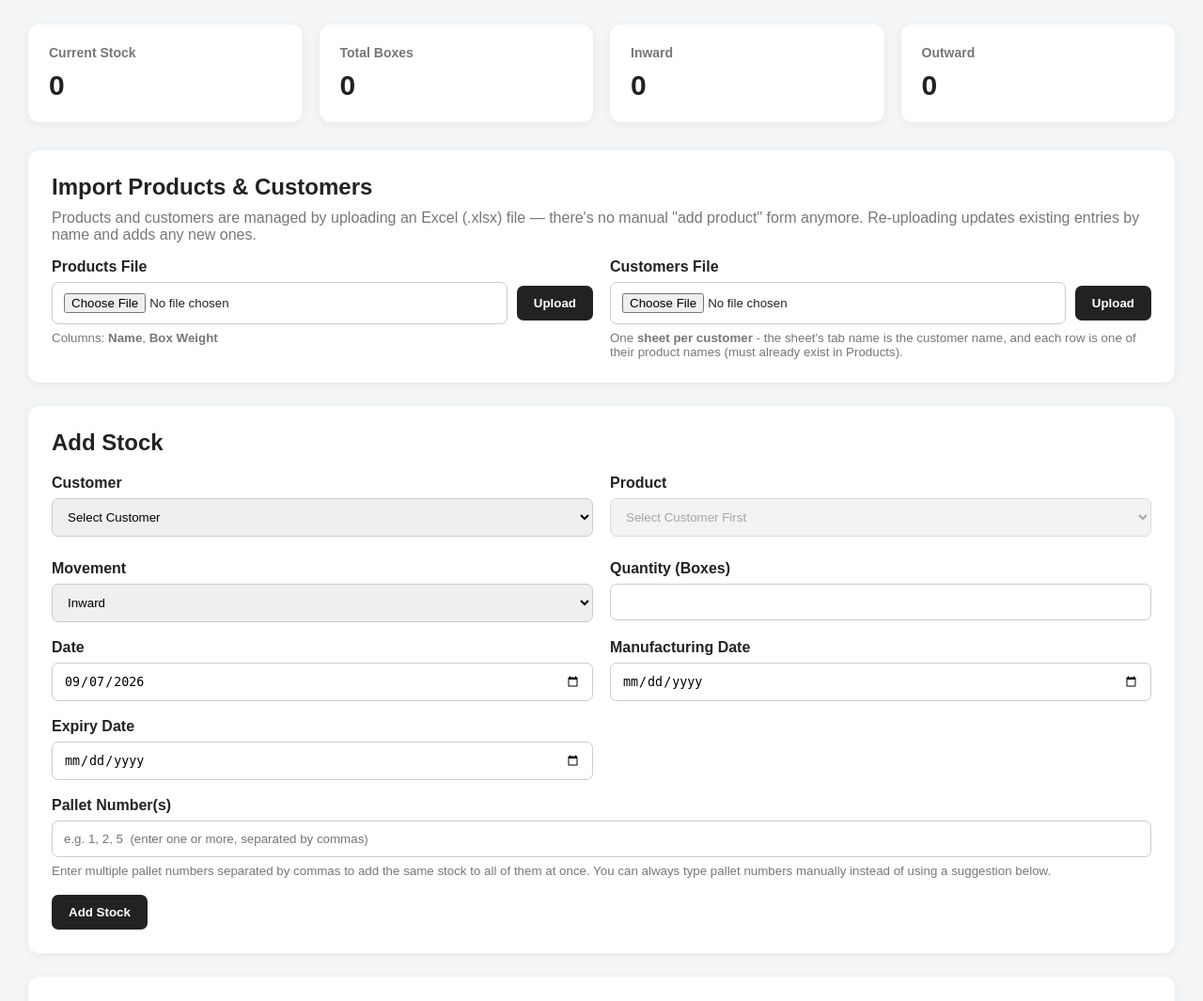
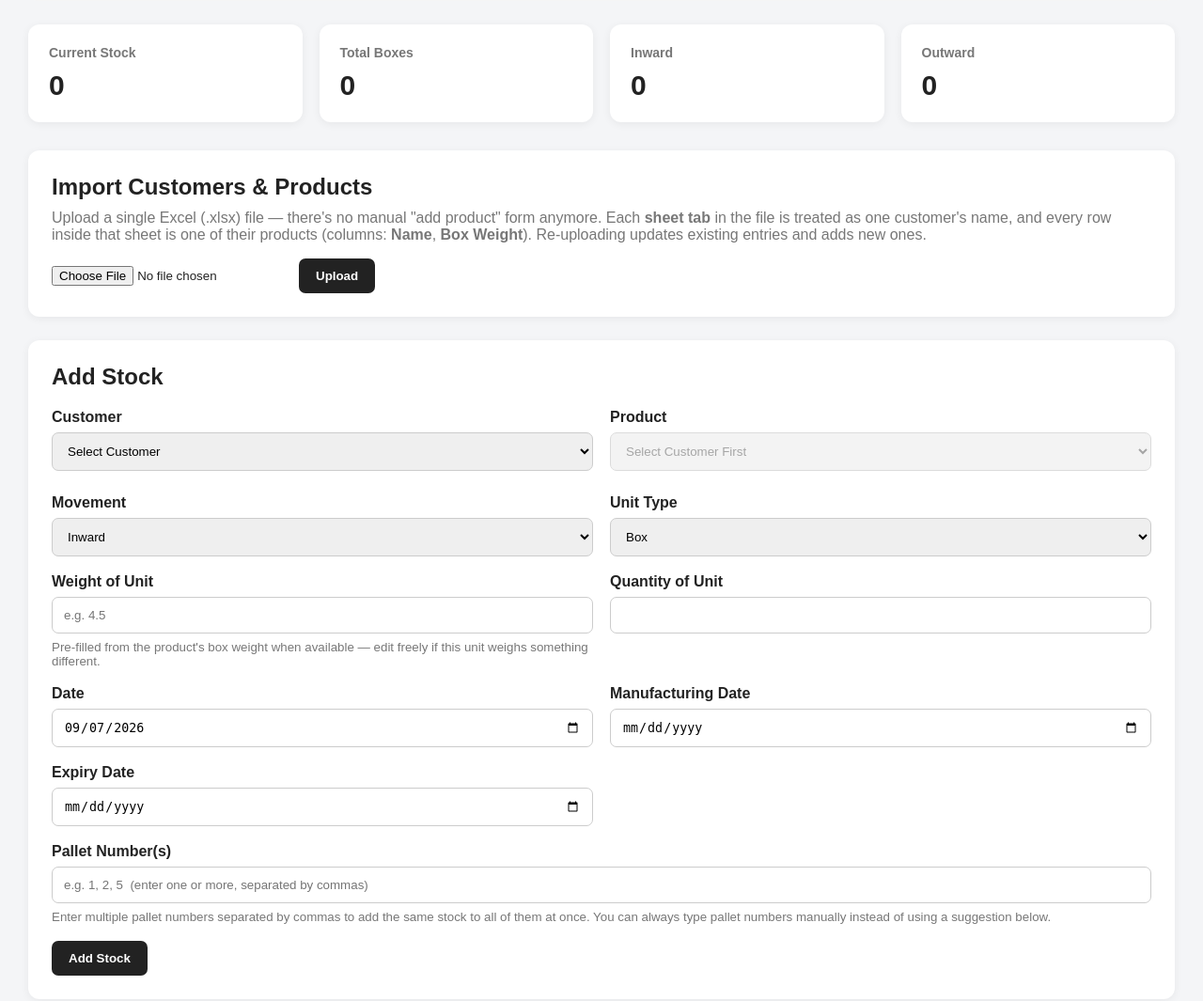
Before and after one commit to NagaNisant/IMS, a Flask app: page / in a window 1280 px wide. Shown: the part 303-1368 px from the top of the page at 94% size. Run offline with Flask 3, Linux system fonts and the light colour scheme; the visitor is signed in with stand-in values (Sample User, id 1); data comes from the database, SQL or seed files in the repository; data that the repository does not hold is empty.

Commit message:
Update dashboard.html

```diff
--- a/inventory_dashboard_spyder/templates/dashboard.html
+++ b/inventory_dashboard_spyder/templates/dashboard.html
@@ -348,36 +348,31 @@
 </div>
 
 
-<!-- IMPORT PRODUCTS / CUSTOMERS -->
+<!-- IMPORT CATALOG -->
 
 <div class="section">
 
-    <h2>Import Products &amp; Customers</h2>
+    <h2>Import Customers &amp; Products</h2>
 
     <p style="color:#777; margin-top:-10px;">
-        Products and customers are managed by uploading an Excel (.xlsx)
-        file — there's no manual "add product" form anymore. Re-uploading
-        updates existing entries by name and adds any new ones.
+        Upload a single Excel (.xlsx) file — there's no manual "add
+        product" form anymore. Each <strong>sheet tab</strong> in the
+        file is treated as one customer's name, and every row inside
+        that sheet is one of their products (columns:
+        <strong>Name</strong>, <strong>Box Weight</strong>).
+        Re-uploading updates existing entries and adds new ones.
     </p>
 
-    <div class="form-grid">
-
-        <div class="form-group">
-
-            <label>
-                Products File
-            </label>
-
     <form
-                action="{{ url_for('upload_products') }}"
+        action="{{ url_for('upload_catalog') }}"
         method="POST"
         enctype="multipart/form-data"
-                style="display:flex; gap:10px; align-items:center;"
+        style="display:flex; gap:10px; align-items:center; flex-wrap:wrap;"
     >
 
         <input
             type="file"
-                    name="products_file"
+            name="catalog_file"
             accept=".xlsx"
             required
         >
@@ -387,49 +382,6 @@
         </button>
 
     </form>
-
-            <small style="color:#777;">
-                Columns: <strong>Name</strong>, <strong>Box Weight</strong>
-            </small>
-
-        </div>
-
-
-        <div class="form-group">
-
-            <label>
-                Customers File
-            </label>
-
-            <form
-                action="{{ url_for('upload_customers') }}"
-                method="POST"
-                enctype="multipart/form-data"
-                style="display:flex; gap:10px; align-items:center;"
-            >
-
-                <input
-                    type="file"
-                    name="customers_file"
-                    accept=".xlsx"
-                    required
-                >
-
-                <button type="submit" class="primary-btn">
-                    Upload
-                </button>
-
-            </form>
-
-            <small style="color:#777;">
-                One <strong>sheet per customer</strong> - the sheet's tab
-                name is the customer name, and each row is one of their
-                product names (must already exist in Products).
-            </small>
-
-        </div>
-
-    </div>
 
 </div>
 
@@ -487,7 +439,7 @@
                 <select
                     name="product_id"
                     id="stockProductSelect"
-                    onchange="loadFifoSuggestions()"
+                    onchange="loadFifoSuggestions(); fillUnitWeightFromProduct();"
                     required
                     disabled
                 >
@@ -535,7 +487,61 @@
             <div class="form-group">
 
                 <label>
-                    Quantity (Boxes)
+                    Unit Type
+                </label>
+
+                <select
+                    name="unit_type"
+                    id="unitTypeSelect"
+                    required
+                >
+
+                    <option value="Box">
+                        Box
+                    </option>
+
+                    <option value="Pack">
+                        Pack
+                    </option>
+
+                    <option value="Unit">
+                        Unit
+                    </option>
+
+                </select>
+
+            </div>
+
+
+            <div class="form-group">
+
+                <label>
+                    Weight of Unit
+                </label>
+
+                <input
+                    type="number"
+                    name="unit_weight"
+                    id="unitWeightInput"
+                    step="0.01"
+                    min="0.01"
+                    placeholder="e.g. 4.5"
+                    required
+                >
+
+                <small style="color:#777;">
+                    Pre-filled from the product's box weight when
+                    available — edit freely if this unit weighs
+                    something different.
+                </small>
+
+            </div>
+
+
+            <div class="form-group">
+
+                <label>
+                    Quantity of Unit
                 </label>
 
                 <input
@@ -655,9 +661,23 @@
 
 const ALL_PRODUCTS = [
 {% for product in all_products %}
-    { id: "{{ product.id }}", name: "{{ product.name|replace('"', '\\"') }}" },
+    { id: "{{ product.id }}", name: "{{ product.name|replace('"', '\\"') }}", box_weight: "{{ product.box_weight }}" },
 {% endfor %}
 ];
+
+let PRODUCT_WEIGHTS = {};
+ALL_PRODUCTS.forEach(function(p) { PRODUCT_WEIGHTS[String(p.id)] = p.box_weight; });
+
+function fillUnitWeightFromProduct() {
+
+    const productId = document.getElementById("stockProductSelect").value;
+    const weightInput = document.getElementById("unitWeightInput");
+
+    if (productId && PRODUCT_WEIGHTS[productId]) {
+        weightInput.value = PRODUCT_WEIGHTS[productId];
+    }
+
+}
 
 function setProductOptions(products, placeholder) {
 
@@ -667,6 +687,11 @@ function setProductOptions(products, placeholder) {
     let html = '<option value="">' + placeholder + '</option>';
 
     products.forEach(function(p) {
+        // Keep the weight lookup current for products that only
+        // came back from the customer-filtered API call.
+        if (p.box_weight !== undefined) {
+            PRODUCT_WEIGHTS[String(p.id)] = p.box_weight;
+        }
         html += '<option value="' + p.id + '">' + p.name + '</option>';
     });
 
```
Lines whose indentation alone changed are shown as unchanged.
